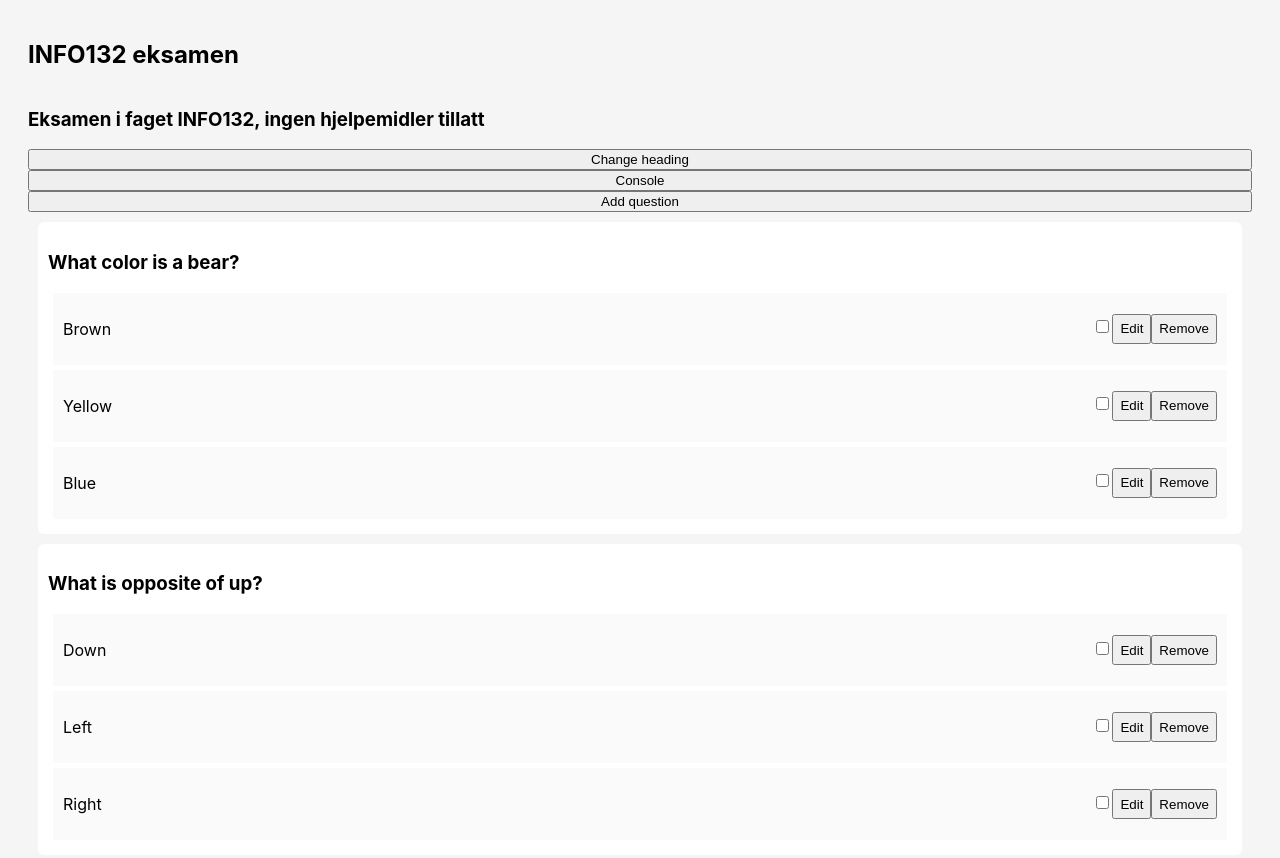
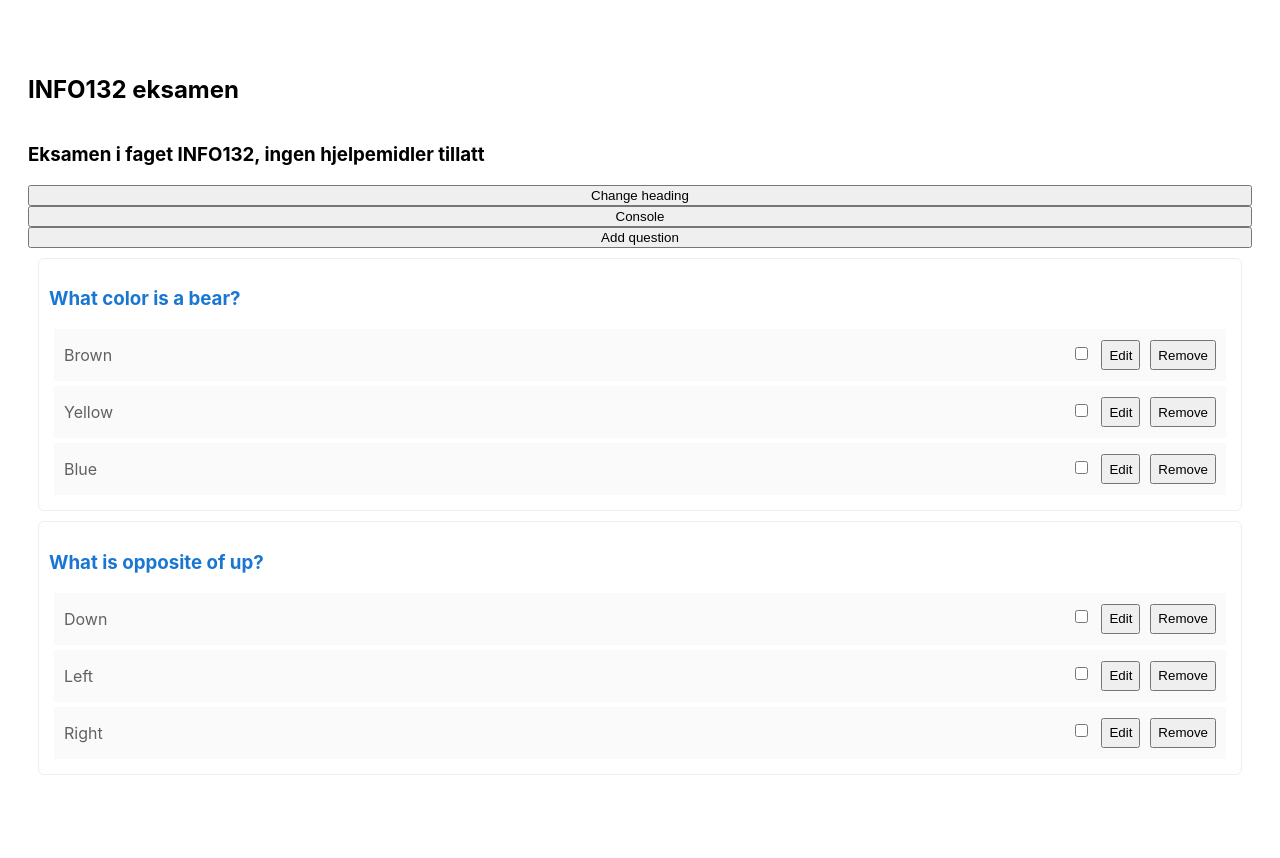
Before and after one commit to jstandal/quiz, a Next.js app: page /quizes in a window 1280 px wide. Shown: the top 858 px of the page. Built offline with nearby package versions, Linux system fonts and the light colour scheme.

Commit message:
added some styling

```diff
--- a/pages/quizes.js
+++ b/pages/quizes.js
@@ -86,6 +86,7 @@ const quizes = () => {
                                         <p>{element[0]}</p>
                                         <div>
                                             <input
+                                                className={styles.clicks}
                                                 type='checkbox'
                                                 onChange={() =>
                                                     handleChange(
@@ -95,8 +96,11 @@ const quizes = () => {
                                                     )
                                                 }
                                             />
-                                            <button>Edit</button>
+                                            <button className={styles.clicks}>
+                                                Edit
+                                            </button>
                                             <button
+                                                className={styles.clicks}
                                                 onClick={() =>
                                                     removeAlternative(
                                                         element,
--- a/styles/Home.module.css
+++ b/styles/Home.module.css
@@ -120,8 +120,10 @@
     align-items: center;
     justify-content: space-between;
     background-color: #fafafa;
-    padding: 10px;
+    padding-left: 10px;
+    padding-right: 10px;
     margin: 5px;
+    color: #616161;
 }
 
 .alternatives button {
@@ -133,6 +135,12 @@
     padding: 10px;
     background-color: white;
     border-radius: 6px;
+    border: 1px solid #eeeeee;
+    color: #1976d2;
+}
+
+.clicks {
+    margin-left: 10px;
 }
 
 @media (max-width: 600px) {
--- a/styles/globals.css
+++ b/styles/globals.css
@@ -4,7 +4,6 @@ body {
     margin: 0;
     font-family: -apple-system, BlinkMacSystemFont, Segoe UI, Roboto, Oxygen,
         Ubuntu, Cantarell, Fira Sans, Droid Sans, Helvetica Neue, sans-serif;
-    background-color: rgb(245, 245, 245);
 }
 
 a {
```
